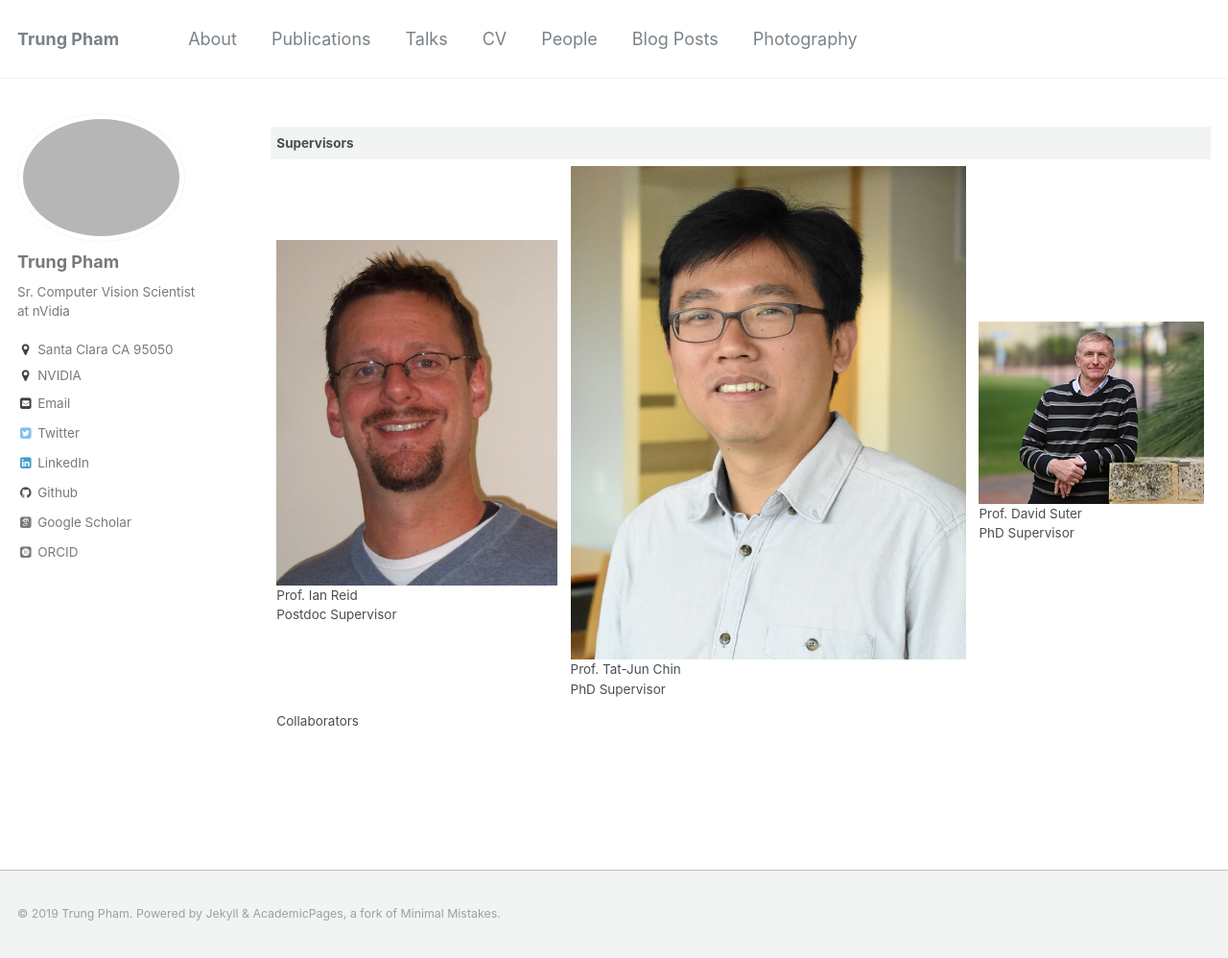
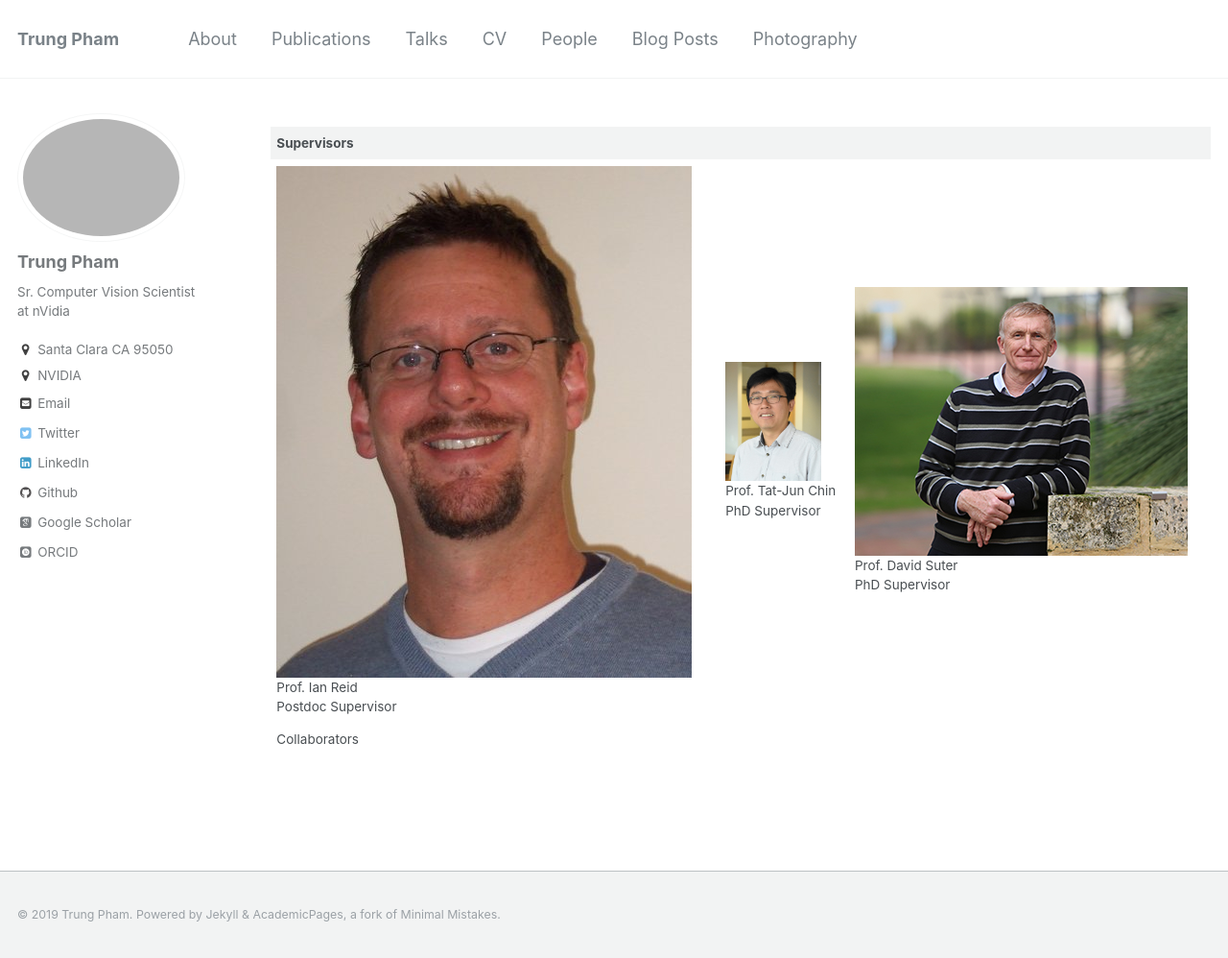
Before and after one commit to trungtpham/trungtpham.github.io, a Jekyll site: the page built from _pages/people.md, in a window 1280 px wide and 998 px high. Shown: the whole window at 96% size. Built offline with Jekyll 4.4.1, drawn with Linux system fonts in a browser that asks for light colours; some web fonts are replaced.

Commit message:
Update people.md

```diff
--- a/_pages/people.md
+++ b/_pages/people.md
@@ -9,6 +9,6 @@
 
 |Supervisors|   |   |
 |---|---|---|
-|<img src="../images/ian_reid.jpg" alt="drawing" height="200px"/> <br> Prof. [Ian Reid](https://cs.adelaide.edu.au/~ianr/) <br> Postdoc Supervisor| <img src="../images/tj.jpg" alt="drawing" height="20px"/> <br> Prof. [Tat-Jun Chin](https://cs.adelaide.edu.au/~tjchin/) <br> PhD Supervisor| <img src="../images/david_suter.jpg" alt="drawing" height="200px"/> <br> Prof. [David Suter](https://cs.adelaide.edu.au/~dsuter/) <br> PhD Supervisor|
+|<img src="../images/ian_reid.jpg" alt="drawing" height="200px"/> <br> Prof. [Ian Reid](https://cs.adelaide.edu.au/~ianr/) <br> Postdoc Supervisor| <img src="../images/tj.jpg" alt="drawing" width="100px"/> <br> Prof. [Tat-Jun Chin](https://cs.adelaide.edu.au/~tjchin/) <br> PhD Supervisor| <img src="../images/david_suter.jpg" alt="drawing" height="200px"/> <br> Prof. [David Suter](https://cs.adelaide.edu.au/~dsuter/) <br> PhD Supervisor|
 |Collaborators|   |   |
 |---|---|---|
```
